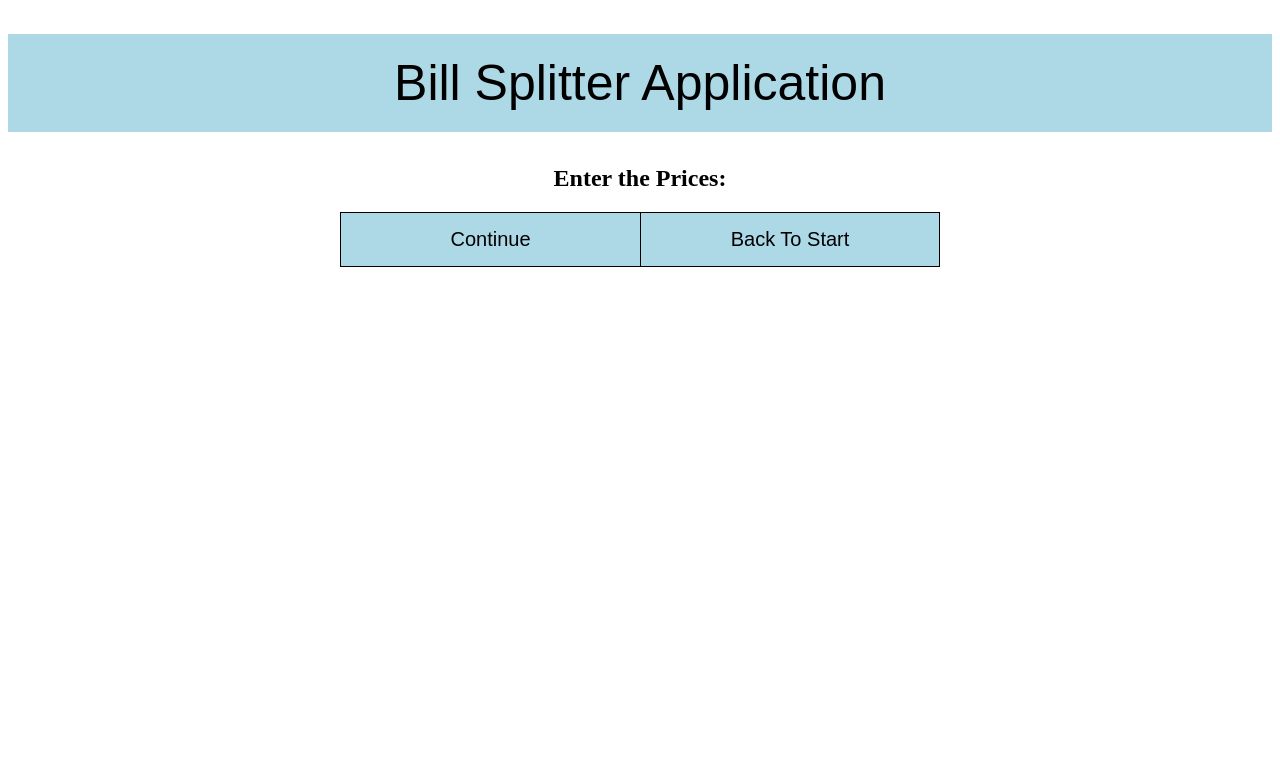
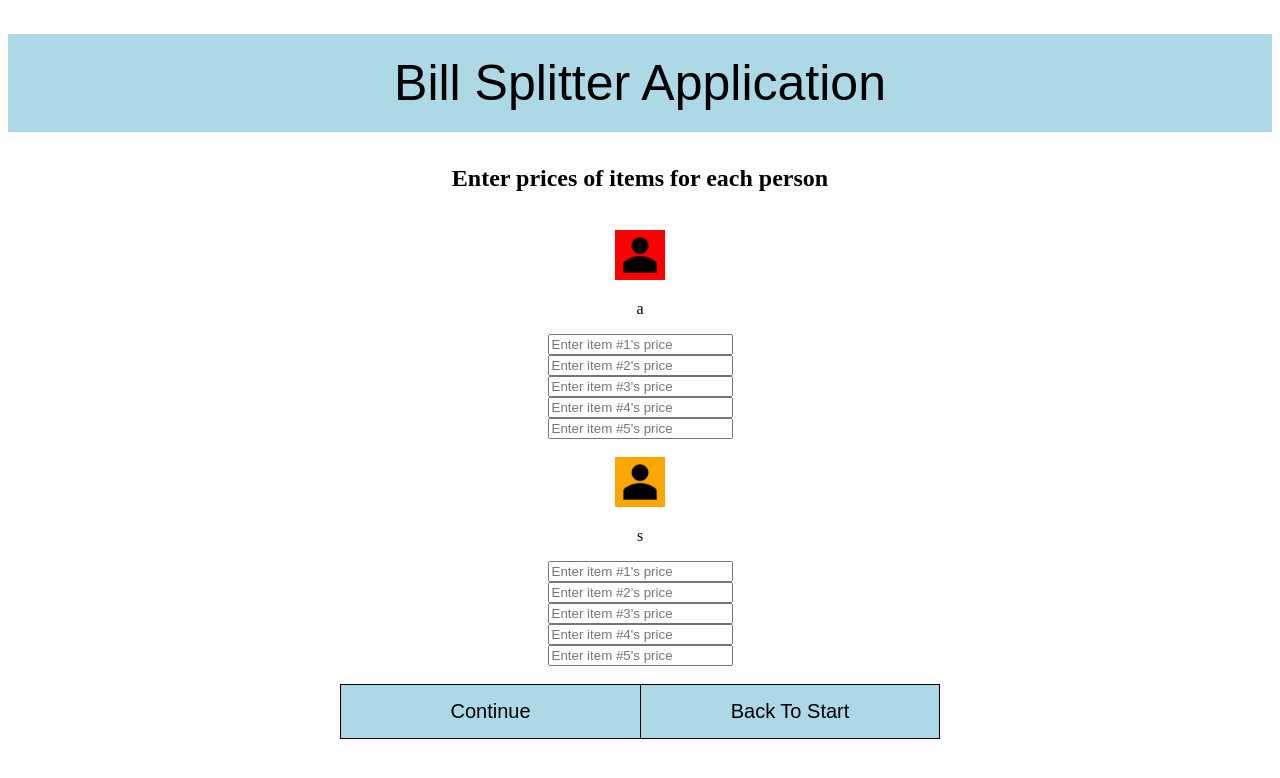
Before and after one commit to 2Jasonlee2/Bill_Splitter_App, a React (Create React App) app: page / in a window 1280 px wide. Both pictures are taken after a click on the button "Continue". Shown: the top 778 px of the page. Built offline with nearby package versions, Linux system fonts and the light colour scheme.

Commit message:
basic run-through work (no style)

```diff
--- a/src/components/mainComponents/Distribution.js
+++ b/src/components/mainComponents/Distribution.js
@@ -1,10 +1,26 @@
 import React from "react"
 import { NavLink } from "react-router-dom"
+import FinalPerson from "./FinalPerson.js"
 
 function Distribution(props) {
+
+    const colors = ['red', 'orange', 'yellow', 'green', 'blue']
+    const splitTip = (props.location.state.tip/props.location.state.countPeople)
+
+    const peopleDetails = props.location.state.personList.map((p,i) => {
+        return p === "" ? null : <FinalPerson name={p}
+                                              color={colors[i]}
+                                              prices={props.location.state.prices[i]}
+                                              tipAmount={splitTip}
+                                              taxAmount={props.location.state.tax}
+                                              key={i}
+                                              id={i}/>
+    })
+
     return (
         <div>
-            <h2>Final Amounts: </h2>
+            <h2>Final Amounts</h2>
+            {peopleDetails}
             <button><NavLink to="/">Back To Start</NavLink></button>
         </div>
     )
--- /dev/null
+++ b/src/components/mainComponents/FinalPerson.js
@@ -0,0 +1,25 @@
+import React from "react"
+import person_icon from "../../person_icon.png"
+
+function DisplayPerson(props) {
+    let finalPrices = 0.0
+    for(let i = 0; i < props.prices.length; i++) {
+        if(props.prices[i] !== "") {
+            finalPrices += +props.prices[i]
+        }
+    }
+
+
+    const finalAmount = (+finalPrices + (+finalPrices * (+props.taxAmount/100)) + +props.tipAmount).toFixed(2)
+
+    return (
+        <div>
+            <img src={person_icon} alt="Person" style={{width: 50, height: 50, backgroundColor:props.color}} />
+            <p>{props.name}</p>
+            <p>final contribution: {finalAmount}</p>
+            <br />
+        </div>
+    )
+}
+
+export default DisplayPerson
--- /dev/null
+++ b/src/components/mainComponents/Person.js
@@ -0,0 +1,46 @@
+import React, {useState} from "react"
+import person_icon from "../../person_icon.png"
+
+function Person(props) {
+    const [prices, setPrices] = useState(["", "", "", "", ""])
+
+    function handleChange(event) {
+        const {id, value} = event.target
+        let newPrices = prices.map((p,i) => i===+id ? +value : p)
+        setPrices(newPrices)
+        props.updatePrices(props.id, newPrices)
+    }
+
+    function genNameFields() {
+        let arr = []
+        for(let i = 0; i < 5; i++) {
+            arr.push(
+                    <div key={i}>
+                        <input type="number"
+                                name="item"
+                                placeholder={"Enter item #" + (+i+1) + "'s price"}
+                                value={prices[i]}
+                                min={0}
+                                onChange={handleChange}
+                                id={i}
+                                key={i} />
+                        <br />
+                    </div>
+                    )
+        }
+        return arr
+    }
+
+    return (
+        <div>
+            <img src={person_icon} alt="Person" style={{width: 50, height: 50, backgroundColor:props.color}} />
+            <p>{props.name}</p>
+
+            {genNameFields()}
+            <br />
+
+        </div>
+    )
+}
+
+export default Person
--- a/src/components/mainComponents/Prices.js
+++ b/src/components/mainComponents/Prices.js
@@ -1,13 +1,38 @@
 import React from "react"
 import { NavLink } from "react-router-dom"
+import Person from "./Person.js"
 
 function Prices(props) {
-    //console.log(props.location.state.countPeople)
-    //console.log(props.location.state.people)
+    const colors = ['red', 'orange', 'yellow', 'green', 'blue']
+    const prices = [[],[],[],[],[]]
+
+    function updatePrices(i, arr) {
+        prices[i] = arr
+    }
+
+    const peopleDetails = props.location.state.people.map((p,i) => {
+        return p === "" ? null : <Person name={p}
+                                         color={colors[i]}
+                                         key={i}
+                                         id={i}
+                                         updatePrices={updatePrices}/>
+    })
+
     return (
         <div>
-            <h2>Enter the Prices: </h2>
-            <button><NavLink to="/tax_tip">Continue</NavLink></button>
+            <h2>Enter prices of items for each person</h2>
+            <br />
+
+            {peopleDetails}
+
+            <button>
+                <NavLink to={{pathname:"/tax_tip",
+                            state: {personList: props.location.state.people,
+                                    prices: prices,
+                                    countPeople: props.location.state.countPeople}}}>
+                    Continue
+                </NavLink>
+            </button>
             <button><NavLink to="/">Back To Start</NavLink></button>
         </div>
     )
--- a/src/components/mainComponents/Start.js
+++ b/src/components/mainComponents/Start.js
@@ -7,7 +7,7 @@ class Start extends React.Component {
         super()
         this.state = {
             countPeople: "",
-            people: ["", "", "", "", ""]
+            people: ["a", "s", "", "", ""]
         }
         this.handleChange = this.handleChange.bind(this)
     }
@@ -15,7 +15,7 @@ class Start extends React.Component {
     handleChange(event) {
         const {id, name, value} = event.target
         if(name === "countPeople") {
-            this.setState({ [name] : value })
+            this.setState({ [name] : +value })
         }
         else {
             let newPeople = this.state.people.map((p, ind) => ind === +id ? value : p)
--- a/src/components/mainComponents/Tax_Tip.js
+++ b/src/components/mainComponents/Tax_Tip.js
@@ -1,11 +1,40 @@
-import React from "react"
+import React, {useState} from "react"
 import { NavLink } from "react-router-dom"
 
 function Tax_Tip(props) {
+
+    const [tax, setTax] = useState("")
+    const [tip, setTip] = useState("")
+
     return (
         <div>
-            <h2>Tax Amount? Tip Amount?</h2>
-            <button><NavLink to="/distribution">Finish</NavLink></button>
+            <h2>Tax Percentage?</h2>
+            <input type="number"
+                   name="tax"
+                   placeholder={"Enter tax %"}
+                   value={tax}
+                   onChange={event => setTax(+event.target.value)}
+                   min={0} />
+
+            <h2>Tip Amount?</h2>
+            <input type="number"
+                   name="tip"
+                   placeholder={"Enter tip amount"}
+                   value={tip}
+                   onChange={event => setTip(+event.target.value)}
+                   min={0} />
+            <br />
+            <br />
+            <button>
+                <NavLink to={{pathname:"/distribution",
+                            state: {personList: props.location.state.personList,
+                                    prices: props.location.state.prices,
+                                    countPeople: props.location.state.countPeople,
+                                    tax: tax,
+                                    tip: tip}}}>
+                    Continue
+                </NavLink>
+            </button>
             <button><NavLink to="/">Back To Start</NavLink></button>
         </div>
     )
```
Also changed, not shown: src/person_icon.png (added).
